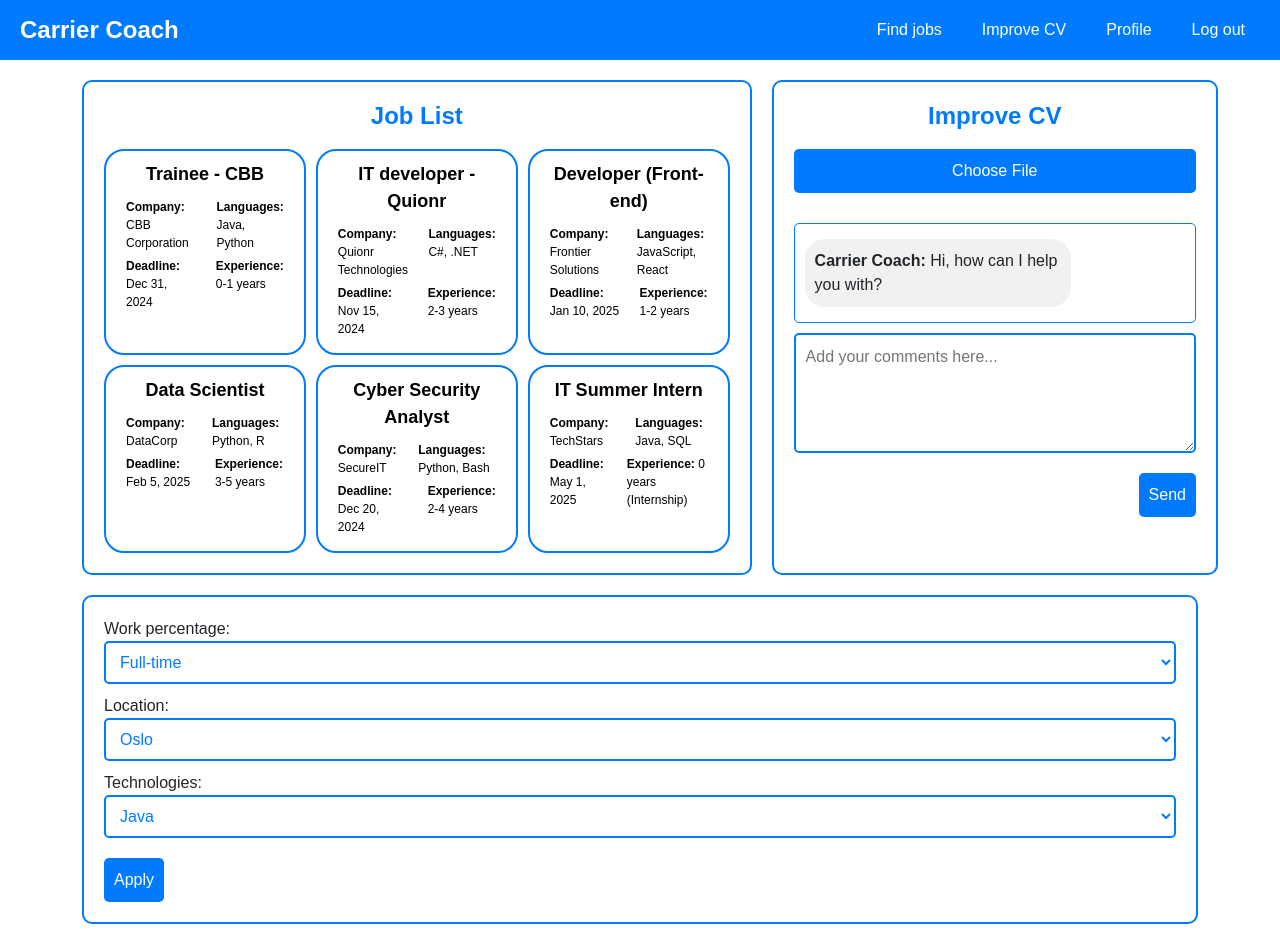
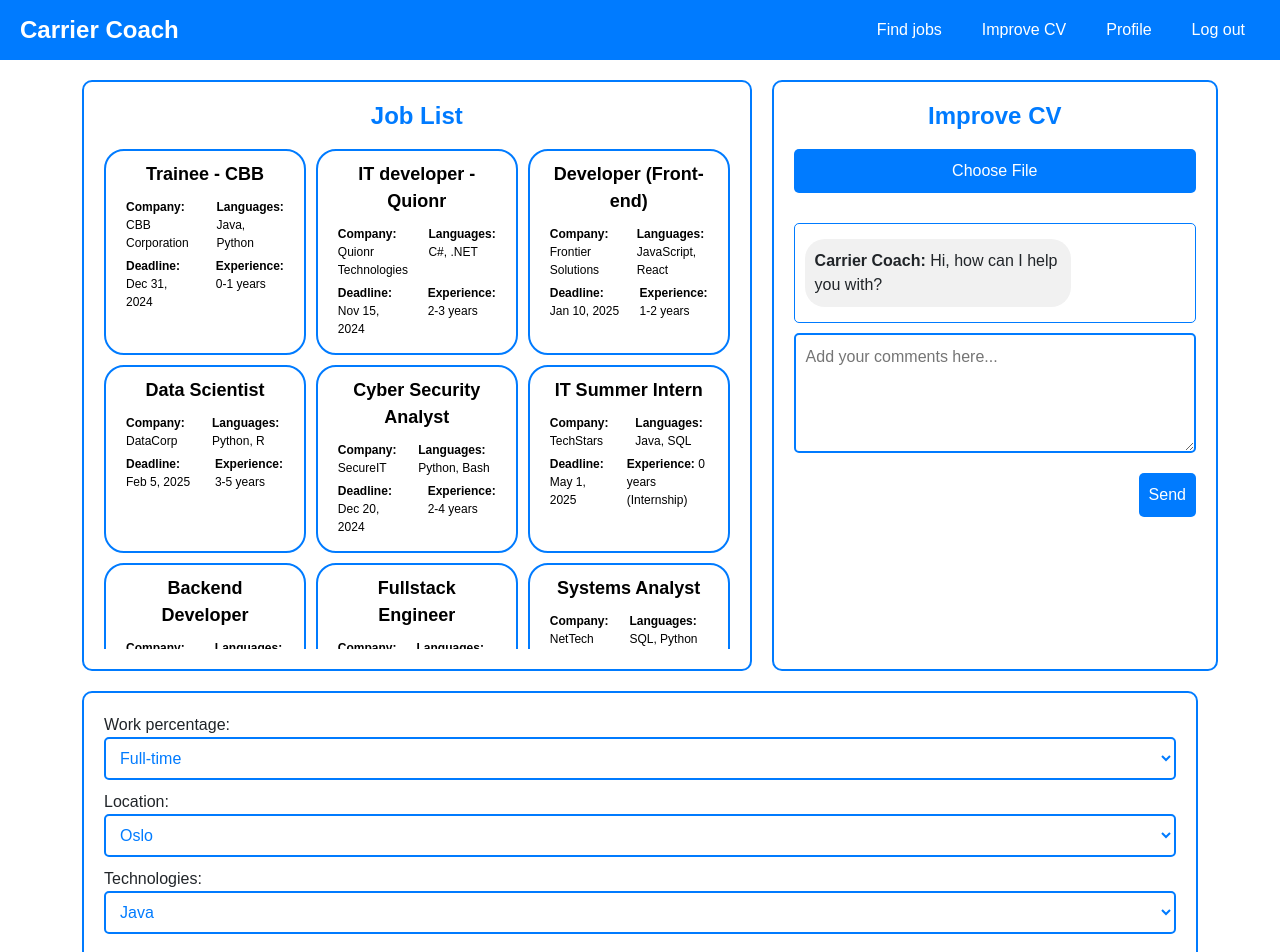
Before and after one commit to yuvraaj-singh/John-The-Job-Seeker, a React (Create React App) app in the folder Frontend/: page /dashboard_page in a window 1280 px wide. Shown: the top 952 px of the page. Before the commit the page ends 924 px from the top, so only its background shows below. Built offline with nearby package versions, Linux system fonts and the light colour scheme.

Commit message:
Added more jobs and a rule that when there are more than 6 jobs, the user has to scrolldown the job list.

```diff
--- a/Frontend/src/components/main/DashboardPage.js
+++ b/Frontend/src/components/main/DashboardPage.js
@@ -79,6 +79,8 @@ const styles = {
     color: '#007bff',
     flexShrink: 0, // Prevent left panel from expanding
     boxSizing: 'border-box', // Ensure consistent sizing
+    overflowY: 'auto', // Add scroll for overflowing content
+    maxHeight: '700px', // Limit height to allow scrolling
   },
   rightPanel: {
     width: '40%',
@@ -97,6 +99,8 @@ const styles = {
     gridTemplateColumns: 'repeat(3, 1fr)',
     gap: '10px',
     width: '100%',
+    maxHeight: '500px', // Limit height to allow scrolling
+    overflowY: 'auto', // Add scroll for overflowing job listings
   },
   card: {
     padding: '10px 20px',
@@ -275,6 +279,48 @@ const jobListings = [
     programmingLanguages: 'Java, SQL',
     experience: '0 years (Internship)',
   },
+  {
+    title: 'Backend Developer',
+    company: 'Innovate Solutions',
+    deadline: 'Mar 15, 2025',
+    programmingLanguages: 'Node.js, Express',
+    experience: '1-3 years',
+  },
+  {
+    title: 'Fullstack Engineer',
+    company: 'TechNova',
+    deadline: 'Apr 30, 2025',
+    programmingLanguages: 'JavaScript, Python',
+    experience: '3-5 years',
+  },
+  {
+    title: 'Systems Analyst',
+    company: 'NetTech',
+    deadline: 'Jun 1, 2025',
+    programmingLanguages: 'SQL, Python',
+    experience: '2-4 years',
+  },
+  {
+    title: 'AI Specialist',
+    company: 'AI Visionary',
+    deadline: 'Jul 20, 2025',
+    programmingLanguages: 'Python, TensorFlow',
+    experience: '4-6 years',
+  },
+  {
+    title: 'DevOps Engineer',
+    company: 'CloudSync',
+    deadline: 'Aug 10, 2025',
+    programmingLanguages: 'Docker, Kubernetes',
+    experience: '3-5 years',
+  },
+  {
+    title: 'UI/UX Designer',
+    company: 'Creative Minds',
+    deadline: 'Sep 25, 2025',
+    programmingLanguages: 'HTML, CSS, JavaScript',
+    experience: '1-3 years',
+  },
 ];
 
 const DashboardPage = () => {
```
